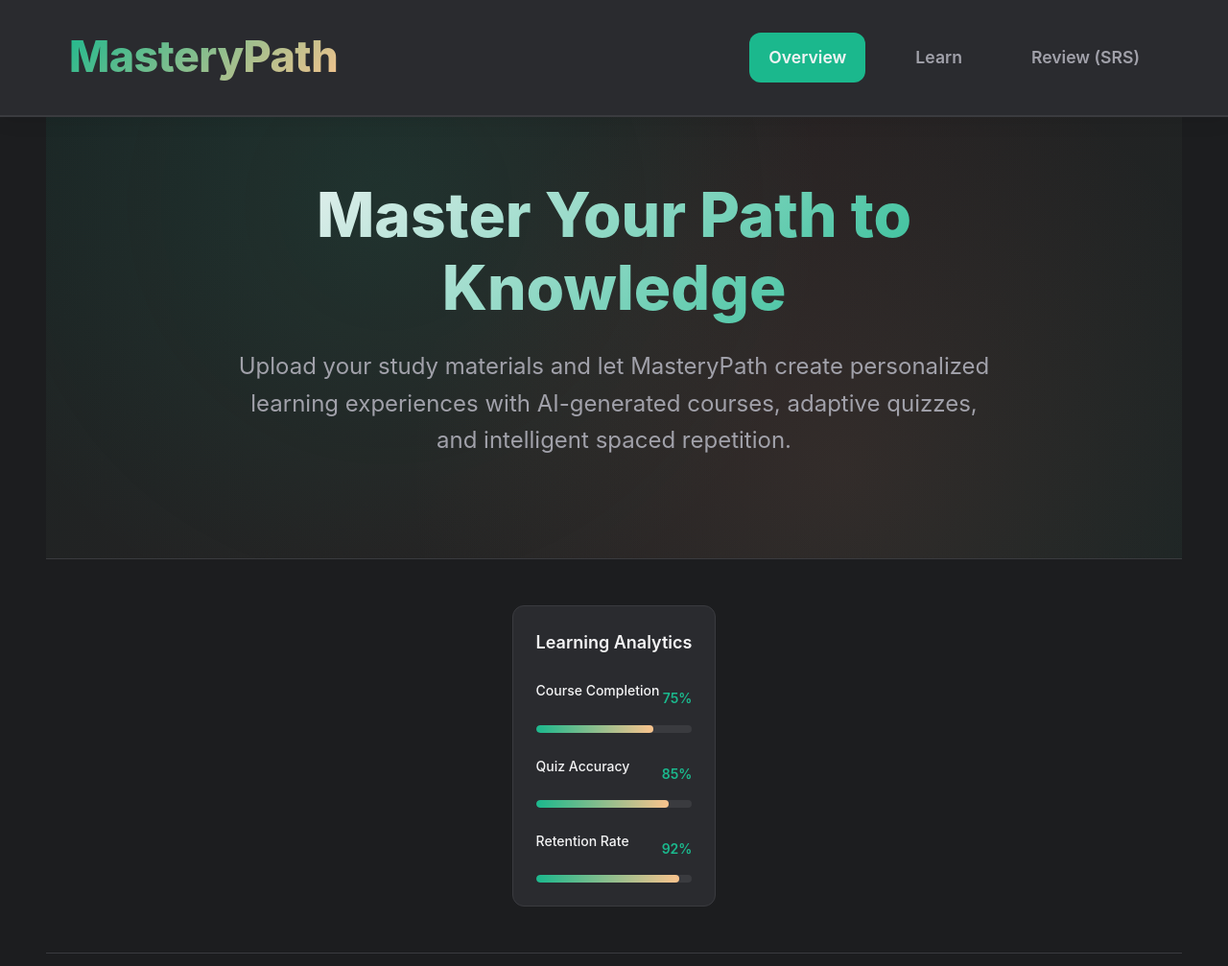
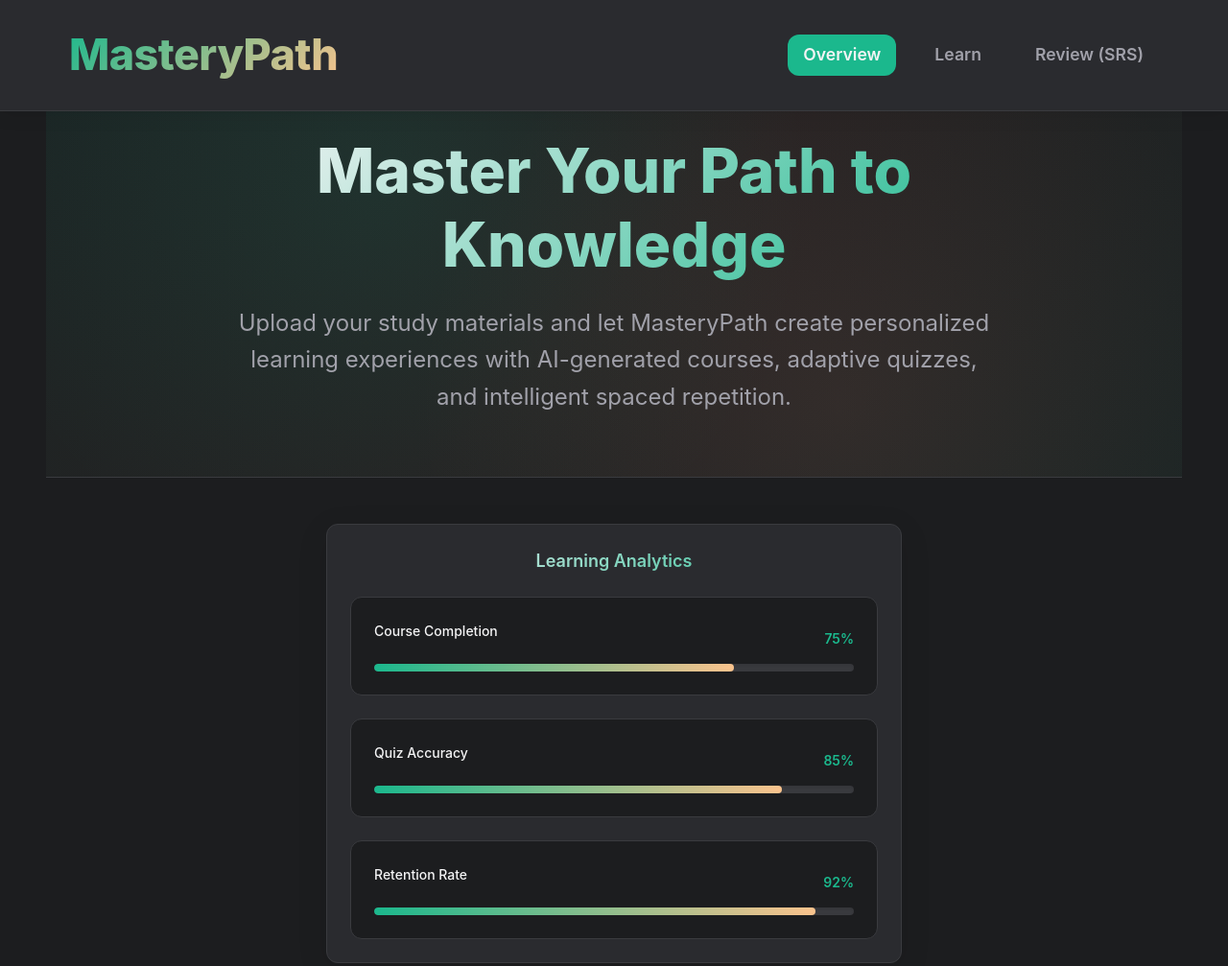
Before and after one commit to Bookdodo5/final-project-ai, a website: page FRONTEND/page.html in a window 1280 px wide. Shown: the top 1007 px of the page at 96% size. Drawn offline with nearby package versions, Linux system fonts and the light colour scheme.

Commit message:
change size overview

```diff
--- a/FRONTEND/page.html
+++ b/FRONTEND/page.html
@@ -6,53 +6,78 @@
     <title>MasteryPath - Master your learning path</title>
     <link rel="stylesheet" href="styles.css">
     <link href="https://cdnjs.cloudflare.com/ajax/libs/font-awesome/6.0.0/css/all.min.css" rel="stylesheet">
+    <!-- Tailwind CSS CDN -->
+    <script src="https://cdn.tailwindcss.com"></script>
+    <script>
+      tailwind.config = {
+        theme: {
+          extend: {
+            colors: {
+              bg: '#1c1d1f',
+              panel: '#2a2b2f',
+              text: '#f4f4f5',
+              muted: '#a1a1aa',
+              line: '#3a3b3f',
+              c1: '#1BB88D',
+              c2: '#FAC38D',
+              c3: '#F1E3A4',
+              c4: '#CE7C66',
+              c5: '#8EBE73',
+            },
+            fontFamily: {
+              sans: ["Inter", "-apple-system", "BlinkMacSystemFont", "Segoe UI", "Roboto", "sans-serif"],
+            }
+          }
+        }
+      }
+    </script>
 </head>
-<body>
+<body class="bg-bg text-text font-sans">
     <!-- Header -->
-    <header class="header">
-        <div class="header-content">
+    <header class="header bg-panel border-b border-line sticky top-0 z-50">
+        <div class="header-content max-w-[1200px] mx-auto flex items-center justify-between px-8 py-6">
             <div class="logo">
                 <h1>MasteryPath</h1>
             </div>
-            <nav class="nav">
-                <a href="#" class="nav-link active">Overview</a>
-                <a href="#" class="nav-link">Learn</a>
-                <a href="#" class="nav-link">Review (SRS)</a>
+            <nav class="nav flex gap-6">
+                <a href="#" class="nav-link active px-4 py-2 rounded-xl">Overview</a>
+                <a href="#" class="nav-link px-4 py-2 rounded-xl">Learn</a>
+                <a href="#" class="nav-link px-4 py-2 rounded-xl">Review (SRS)</a>
             </nav>
         </div>
     </header>
 
     <!-- Main Container -->
-    <main class="main-container">
+    <main class="main-container max-w-[1400px] mx-auto px-12 min-h-[calc(100vh-120px)]">
         <!-- Hero Section -->
-        <section class="hero">
-            <div class="hero-content">
+        <section class="hero border-b border-line py-6">
+            <div class="hero-content max-w-[800px] mx-auto text-center">
                 <h2 class="hero-title">Master Your Path to Knowledge</h2>
                 <p class="hero-subtitle">Upload your study materials and let MasteryPath create personalized learning experiences with AI-generated courses, adaptive quizzes, and intelligent spaced repetition.</p>
             </div>
         </section>
 
         <!-- Learn Page Content (hidden by default) -->
-        <section class="learn-page" id="learnPage" style="display: none;">
-            <div class="learn-header">
+        <section class="learn-page px-6" id="learnPage" style="display: none;">
+            <div class="learn-header flex items-center justify-between gap-4 py-6 border-b border-line flex-wrap">
                 <div class="learn-title-section">
-                    <h2 class="learn-title">Learn</h2>
-                    <p class="learn-subtitle">Mark lessons as done; filter with the search box above.</p>
+                    <h2 class="learn-title text-3xl font-extrabold">Learn</h2>
+                    <p class="learn-subtitle text-muted">Mark lessons as done; filter with the search box above.</p>
                 </div>
-                <button class="new-course-btn">
+                <button class="new-course-btn inline-flex items-center gap-2 bg-c1 text-white rounded-lg px-4 py-2 font-semibold">
                     <span>New Course</span>
                     <i class="fas fa-plus"></i>
                 </button>
             </div>
 
             <!-- Search Bar for Learn Page -->
-            <div class="learn-search-container">
-                <i class="fas fa-search search-icon"></i>
-                <input type="text" class="learn-search-input" placeholder="Search courses and lessons...">
+            <div class="learn-search-container relative max-w-[600px] mb-8">
+                <i class="fas fa-search search-icon absolute left-4 top-1/2 -translate-y-1/2 text-muted"></i>
+                <input type="text" class="learn-search-input w-full rounded-xl bg-panel border border-line text-text pl-12 pr-4 py-3 focus:outline-none" placeholder="Search courses and lessons...">
             </div>
 
             <!-- Course Grid -->
-            <div class="course-grid">
+            <div class="course-grid grid gap-6 md:grid-cols-2 lg:grid-cols-3">
                 <!-- Course cards will be generated dynamically by JavaScript -->
             </div>
         </section>
--- a/FRONTEND/styles.css
+++ b/FRONTEND/styles.css
@@ -1,3 +1,89 @@
+/* Analytics Container */
+.analytics-container {
+    display: flex;
+    justify-content: center;
+    width: 100%;
+    max-width: 1000px;
+    margin: 0 auto;
+}
+
+/* Progress Panel */
+.progress-panel {
+    background-color: var(--panel);
+    border: 1px solid var(--line);
+    border-radius: 16px;
+    padding: 3rem;
+    height: fit-content;
+    width: 100%;
+    max-width: 600px;
+    box-shadow: 0 8px 32px rgba(0, 0, 0, 0.1);
+    transition: all 0.3s ease;
+}
+
+.progress-panel:hover {
+    transform: translateY(-2px);
+    box-shadow: 0 12px 40px rgba(0, 0, 0, 0.15);
+    border-color: var(--c1);
+}
+
+.progress-title {
+    font-size: 1.8rem;
+    font-weight: 700;
+    color: var(--text);
+    margin-bottom: 2.5rem;
+    text-align: center;
+    background: linear-gradient(135deg, var(--text), var(--c1));
+    -webkit-background-clip: text;
+    -webkit-text-fill-color: transparent;
+    background-clip: text;
+}
+
+.progress-section {
+    margin-bottom: 2.5rem;
+    padding: 1.5rem;
+    background: var(--bg);
+    border-radius: 12px;
+    border: 1px solid var(--line);
+    transition: all 0.3s ease;
+}
+
+.progress-section:hover {
+    border-color: var(--c1);
+    background: rgba(27, 184, 141, 0.05);
+}
+
+.progress-section:last-child {
+    margin-bottom: 0;
+}
+
+.progress-header {
+    display: flex;
+    justify-content: space-between;
+    align-items: center;
+    margin-bottom: 1rem;
+}
+
+.progress-label {
+    color: var(--text);
+    font-weight: 600;
+    font-size: 1.1rem;
+}
+
+.progress-value {
+    color: var(--c1);
+    font-weight: 700;
+    font-size: 1.3rem;
+}
+
+.progress-bar {
+    width: 100%;
+    height: 12px;
+    background-color: var(--line);
+    border-radius: 8px;
+    overflow: hidden;
+    box-shadow: inset 0 2px 4px rgba(0, 0, 0, 0.1);
+}
+
 /* Color Variables */
 :root {
     --bg: #1c1d1f;
@@ -106,14 +192,6 @@ body {
     padding: 3rem 0;
     margin: 0 auto;
     max-width: 1200px;
-}
-
-/* Analytics Container */
-.analytics-container {
-    display: flex;
-    justify-content: center;
-    width: 100%;
-    max-width: 800px;
 }
 
 /* Card Styles */
```
